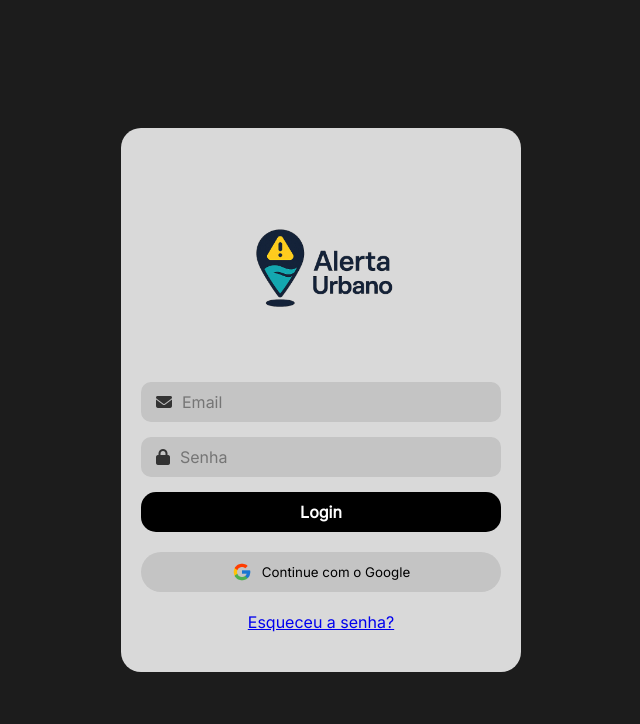
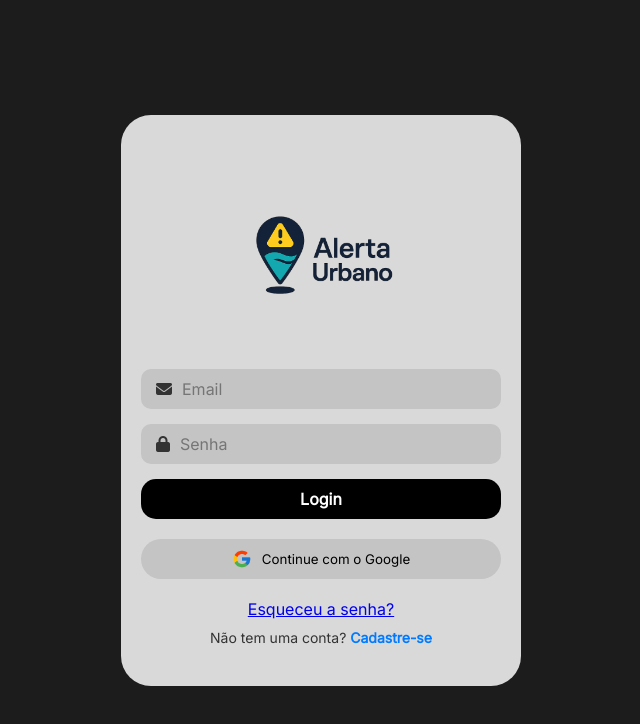
Before and after one commit to ailtu/AlertaUrbano, a plain HTML site: page index.html in a window 1280 px wide. Shown: the whole page, without its empty margins (319-959 px from the left). Drawn offline with Linux system fonts and the light colour scheme; files whose address does not match are found by name.

Commit message:
cadastroEBotao

```diff
--- a/css/login.css
+++ b/css/login.css
@@ -16,7 +16,7 @@
 .container {
     background-color: #d9d9d9;
     padding: 40px 20px;
-    border-radius: 20px;
+    border-radius: 30px;
     width: 90%;
     max-width: 400px;
     text-align: center;
@@ -89,6 +89,23 @@
     transition: background 0.3s;
 }
 
+.signup-link {
+    text-align: center;
+    margin-top: 10px;
+    font-size: 14px;
+    color: #333;
+}
+
+.signup-link a {
+    color: #007BFF;
+    text-decoration: none;
+    font-weight: bold;
+}
+
+.signup-link a:hover {
+    text-decoration: underline;
+}
+
 .google-btn img {
     width: 20px;
 }
--- a/index.html
+++ b/index.html
@@ -44,5 +44,8 @@
 
         <script src="https://kit.fontawesome.com/a2c5b4a2d2.js" crossorigin="anonymous"></script>
 </body>
+<p class="signup-link">
+    Não tem uma conta? <a href="#">Cadastre-se</a>
+</p>
 
 </html>
```
Also changed, not shown: css/home.css (+8 -0 lines), pages/home.html (+1 -0 lines).
